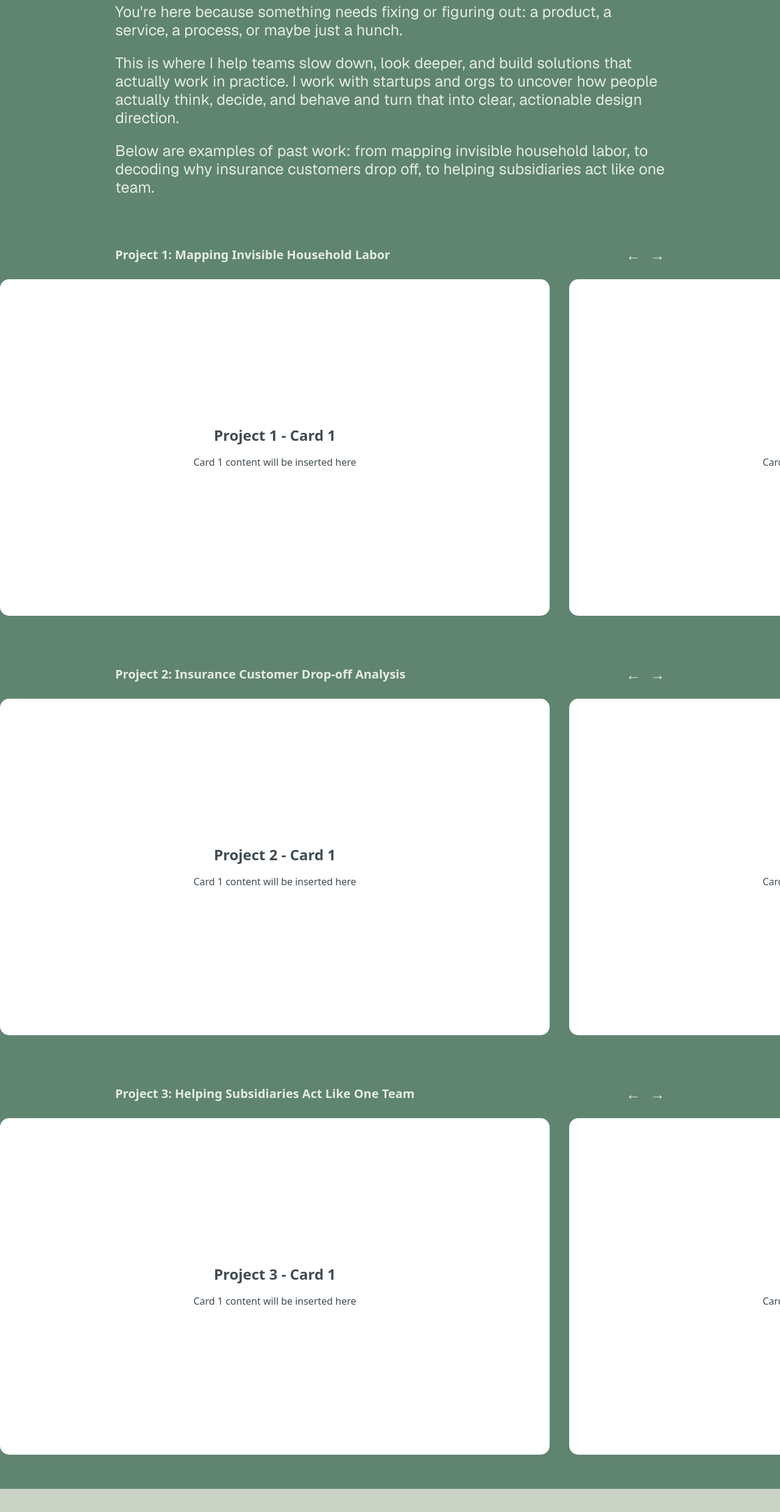
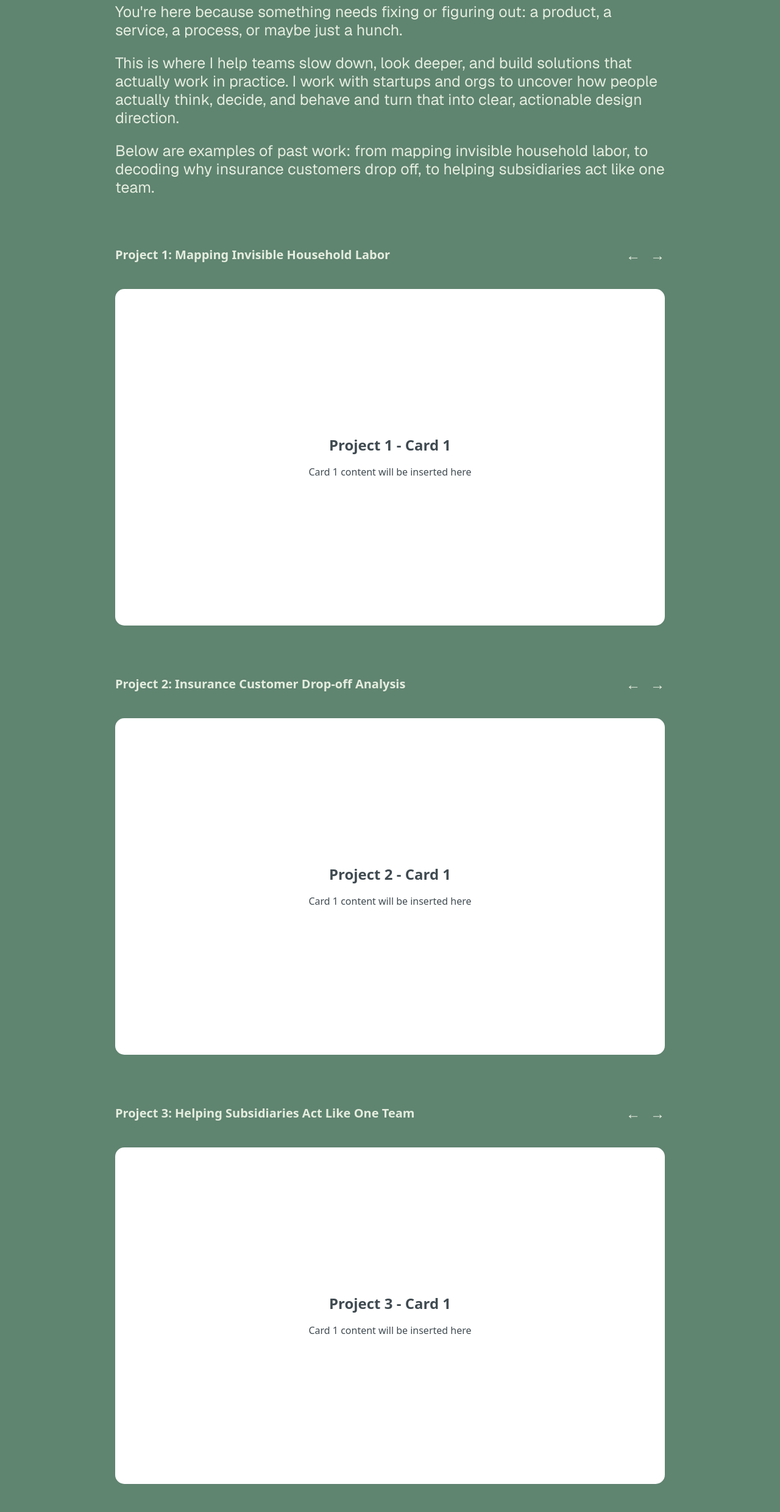
Before and after one commit to prettymanly/studioziff, a Next.js app: page /research-projects in a window 1280 px wide. Shown: the part 696-3176 px from the top of the page at 61% size. Before the commit the page ends 3138 px from the top, so only its background shows below. Built offline with nearby package versions, Linux system fonts and the light colour scheme.

Commit message:
feat: implement centered-focus carousel on research page

```diff
--- a/src/app/research-projects/page.tsx
+++ b/src/app/research-projects/page.tsx
@@ -98,19 +98,17 @@
             </div>
             <div
               ref={scrollRef1}
-              className="overflow-x-auto snap-x snap-mandatory scrollbar-hide -mx-2.5"
-              style={{ width: 'calc(100vw)', marginLeft: 'calc(-50vw + 50%)', paddingLeft: 'calc(50vw - 50%)' }}
+              className="overflow-x-auto snap-x snap-mandatory scrollbar-hide"
+              style={{ display: 'flex', gap: '2rem', padding: '1rem 0' }}
             >
-              <div className="flex gap-8 pb-4" style={{ width: 'max-content' }}>
               {[1, 2, 3, 4, 5].map((cardNum) => (
-                  <div key={cardNum} className="w-[902px] h-[552px] bg-white rounded-[15px] p-[56px] flex-shrink-0 snap-start snap-always flex items-center justify-center">
+                <div key={cardNum} className="w-[902px] h-[552px] bg-white rounded-[15px] p-[56px] flex-shrink-0 snap-center flex items-center justify-center">
                   <div className="text-center text-[#404b51]">
                     <h4 className="text-2xl font-bold mb-4">Project 1 - Card {cardNum}</h4>
                     <p>Card {cardNum} content will be inserted here</p>
                   </div>
                 </div>
               ))}
-              </div>
             </div>
           </div>
 
@@ -135,19 +133,17 @@
             </div>
             <div
               ref={scrollRef2}
-              className="overflow-x-auto snap-x snap-mandatory scrollbar-hide -mx-2.5"
-              style={{ width: 'calc(100vw)', marginLeft: 'calc(-50vw + 50%)', paddingLeft: 'calc(50vw - 50%)' }}
+              className="overflow-x-auto snap-x snap-mandatory scrollbar-hide"
+              style={{ display: 'flex', gap: '2rem', padding: '1rem 0' }}
             >
-              <div className="flex gap-8 pb-4" style={{ width: 'max-content' }}>
               {[1, 2, 3, 4, 5].map((cardNum) => (
-                  <div key={cardNum} className="w-[902px] h-[552px] bg-white rounded-[15px] p-[56px] flex-shrink-0 snap-start snap-always flex items-center justify-center">
+                <div key={cardNum} className="w-[902px] h-[552px] bg-white rounded-[15px] p-[56px] flex-shrink-0 snap-center flex items-center justify-center">
                   <div className="text-center text-[#404b51]">
                     <h4 className="text-2xl font-bold mb-4">Project 2 - Card {cardNum}</h4>
                     <p>Card {cardNum} content will be inserted here</p>
                   </div>
                 </div>
               ))}
-              </div>
             </div>
           </div>
 
@@ -172,19 +168,17 @@
             </div>
             <div
               ref={scrollRef3}
-              className="overflow-x-auto snap-x snap-mandatory scrollbar-hide -mx-2.5"
-              style={{ width: 'calc(100vw)', marginLeft: 'calc(-50vw + 50%)', paddingLeft: 'calc(50vw - 50%)' }}
+              className="overflow-x-auto snap-x snap-mandatory scrollbar-hide"
+              style={{ display: 'flex', gap: '2rem', padding: '1rem 0' }}
             >
-              <div className="flex gap-8 pb-4" style={{ width: 'max-content' }}>
               {[1, 2, 3, 4, 5].map((cardNum) => (
-                  <div key={cardNum} className="w-[902px] h-[552px] bg-white rounded-[15px] p-[56px] flex-shrink-0 snap-start snap-always flex items-center justify-center">
+                <div key={cardNum} className="w-[902px] h-[552px] bg-white rounded-[15px] p-[56px] flex-shrink-0 snap-center flex items-center justify-center">
                   <div className="text-center text-[#404b51]">
                     <h4 className="text-2xl font-bold mb-4">Project 3 - Card {cardNum}</h4>
                     <p>Card {cardNum} content will be inserted here</p>
                   </div>
                 </div>
               ))}
-              </div>
             </div>
           </div>
 
```
Lines whose indentation alone changed are shown as unchanged.
